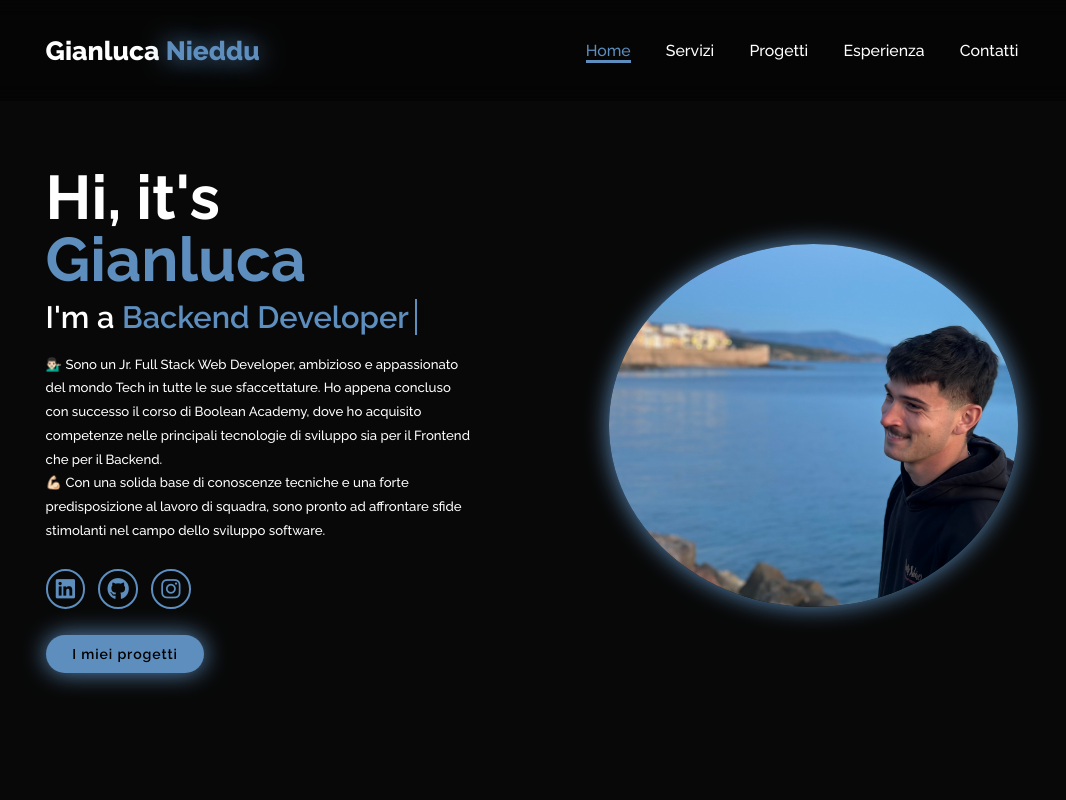
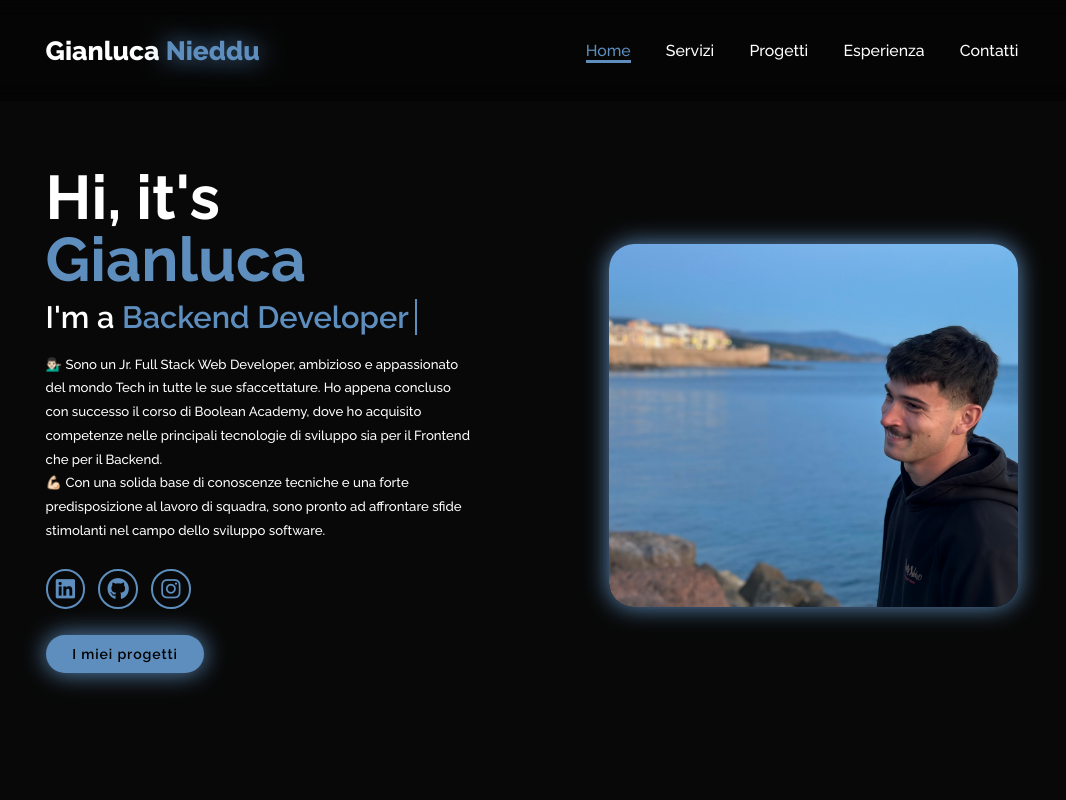
Before and after one commit to gianlucanied/my-new-portfolio, a Vue app: page / in a window 1280 px wide. Shown: the top 800 px of the page, without its empty margins (108-1174 px from the left). Built offline with nearby package versions, Linux system fonts and the light colour scheme.

Commit message:
fix: border radius img

```diff
--- a/src/style.css
+++ b/src/style.css
@@ -131,7 +131,7 @@ span {
   position: relative;
   top: 3rem;
   width: 32vw;
-  border-radius: 50%;
+  border-radius: 25px;
   box-shadow: 0 0 25px var(--main-color);
   cursor: pointer;
   transition: 0.4s ease-in-out;
```
